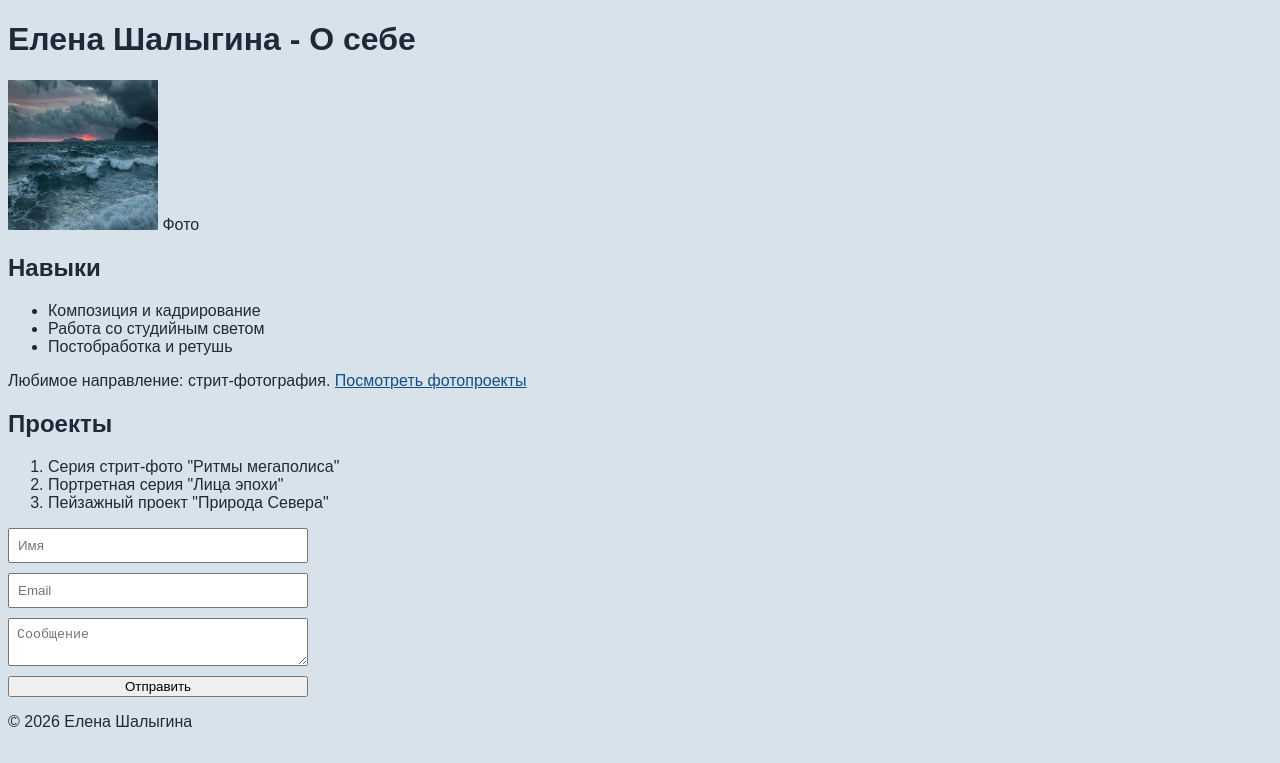
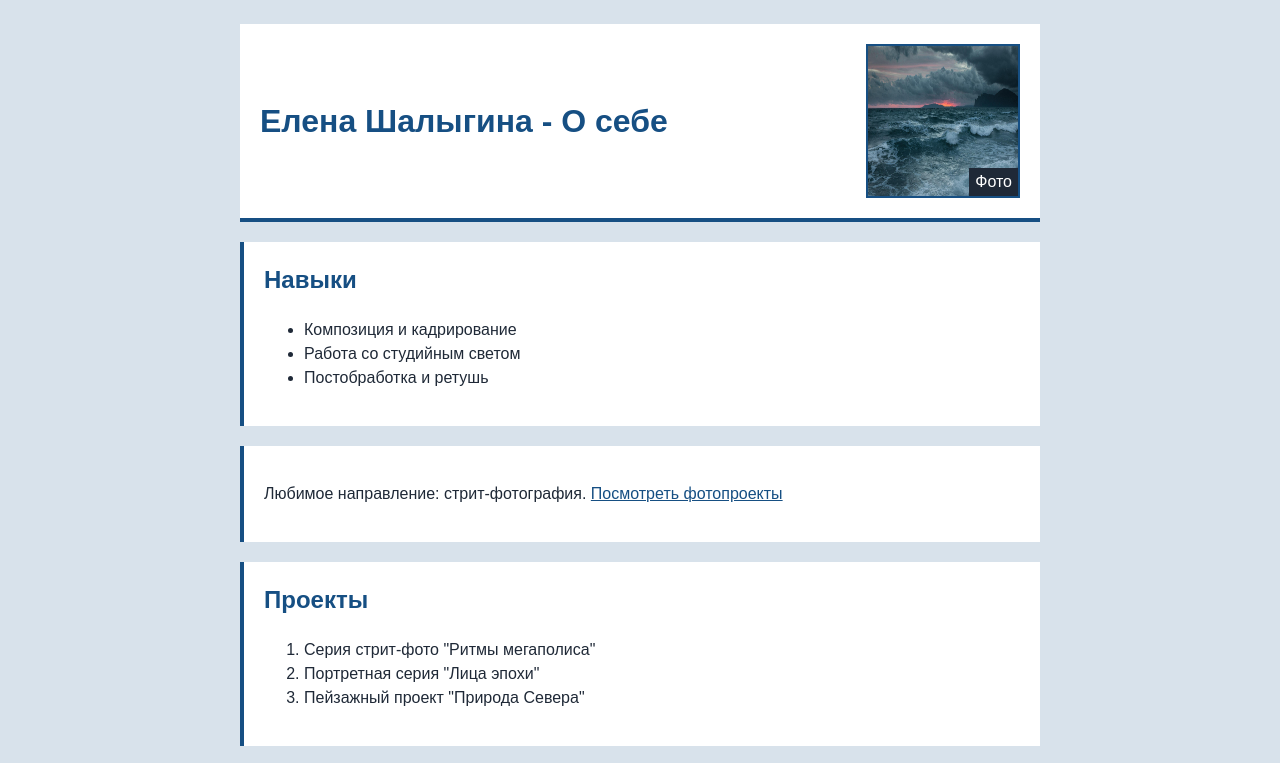
Before and after one commit to fytakim/932403.shalygina.elena.lab2, a plain HTML site: page index.html in a window 1280 px wide. Shown: the top 763 px of the page. Drawn offline with Linux system fonts and the light colour scheme.

Commit message:
оформлены разделы страницы

```diff
--- a/style.css
+++ b/style.css
@@ -2,23 +2,96 @@
   --color-gray: #d8e2eb;
   --color-blue: #164f83;
   --color-text: #1f2937;
+  --color-surface: #ffffff;
   --font-main: sans-serif;
 }
 
 body {
+  max-width: 800px;
+  margin: 0 auto;
+  padding: 24px;
   background-color: var(--color-gray);
   color: var(--color-text);
   font-family: var(--font-main);
+  line-height: 1.5;
+}
+
+header {
+  display: flex;
+  flex-wrap: wrap;
+  align-items: center;
+  gap: 20px;
+  padding: 20px;
+  background-color: var(--color-surface);
+  border-bottom: 4px solid var(--color-blue);
+}
+
+h1 {
+  flex: 1 1 250px;
+  color: var(--color-blue);
+}
+
+h2 {
+  position: static;
+  margin-top: 0;
+  color: var(--color-blue);
+}
+
+section, aside, form {
+  margin-top: 20px;
+  padding: 20px;
+  background-color: var(--color-surface);
+  border-left: 4px solid var(--color-blue);
+}
+
+.photo {
+  position: relative;
+  display: inline-block;
+  overflow: hidden;
+  width: 150px;
+  height: 150px;
+  border: 2px solid var(--color-blue);
+}
+
+.photo img {
+  display: block;
+}
+
+.photo-label {
+  position: absolute;
+  right: 0;
+  bottom: 0;
+  padding: 2px 6px;
+  background-color: var(--color-text);
+  color: white;
 }
 
 form {
   display: flex;
   flex-direction: column;
+  box-sizing: border-box;
   width: 300px;
+  max-width: 100%;
   gap: 10px;
 }
 
-input, textarea {
+input, textarea, button {
   padding: 8px;
   box-sizing: border-box;
+  font: inherit;
 }
+
+input, textarea {
+  border: 1px solid #728399;
+}
+
+button {
+  background-color: var(--color-blue);
+  color: white;
+  border: 0;
+  cursor: pointer;
+}
+
+footer {
+  text-align: center;
+}
```
